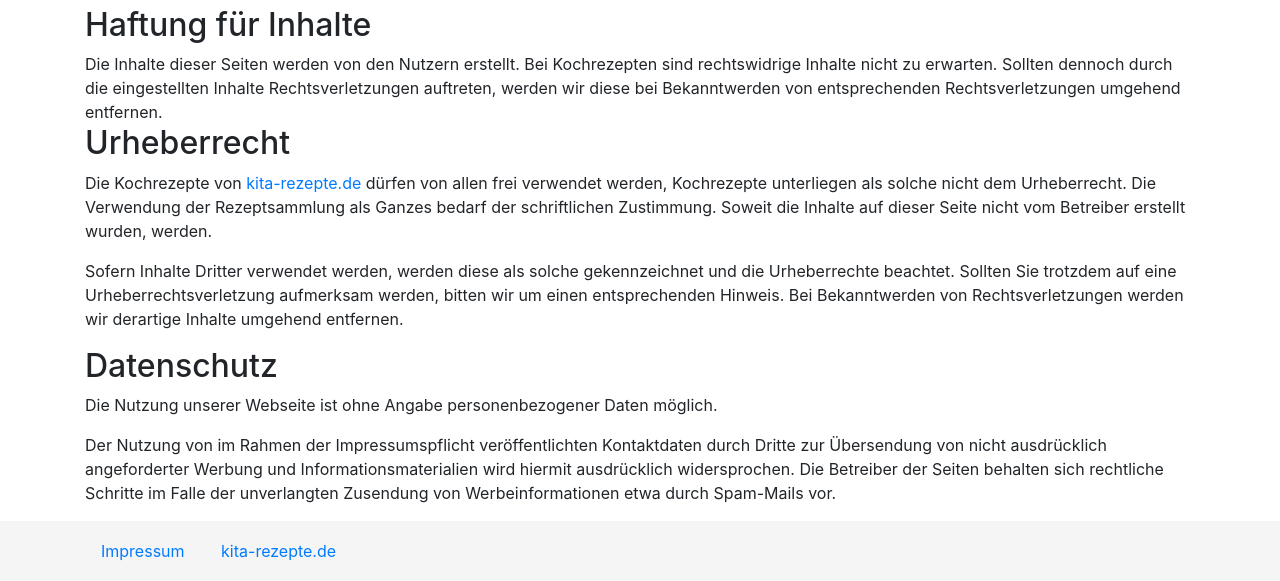
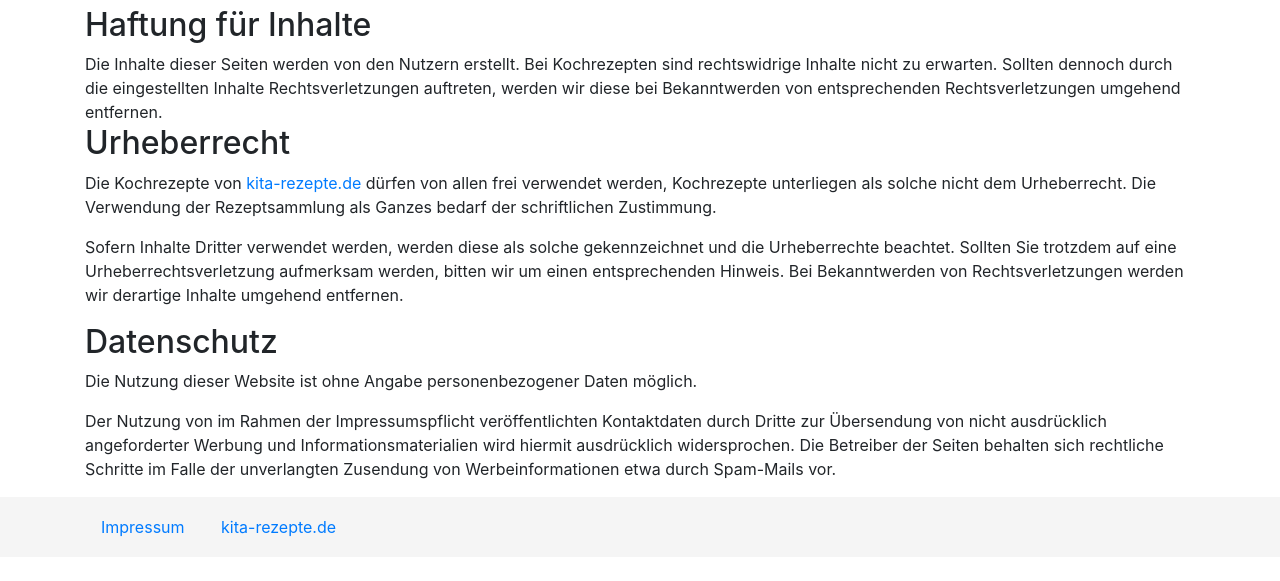
Before and after one commit to jammon/kita-rezepte, a Django app: page /impressum/ in a window 1280 px wide. Shown: the part 282-863 px from the top of the page. After the commit the page ends 819 px from the top, so only its background shows below. Run offline with Django 3.2, Linux system fonts and the light colour scheme; data that the repository does not hold is empty; parts of the project's set-up code (start-up, migrations or seed data) failed here and were passed over; some libraries are stand-ins or nearby versions.

Commit message:
Impressum verbessert

```diff
--- a/kitarezepte/rezepte/templates/impressum.html
+++ b/kitarezepte/rezepte/templates/impressum.html
@@ -14,10 +14,10 @@ E-Mail: <a href='mailto:johannes.ammon@gmail.com'>johannes.ammon@gmail.com</a></
 Die Inhalte dieser Seiten werden von den Nutzern erstellt. Bei Kochrezepten sind rechtswidrige Inhalte nicht zu erwarten. Sollten dennoch durch die eingestellten Inhalte Rechtsverletzungen auftreten, werden wir diese bei Bekanntwerden von entsprechenden Rechtsverletzungen umgehend entfernen.
 <h2>Urheberrecht</h2>
 <p>Die Kochrezepte von <a href="https://kita-rezepte.de">kita-rezepte.de</a> dürfen von allen frei verwendet werden, Kochrezepte unterliegen als solche nicht dem Urheberrecht.
-Die Verwendung der Rezeptsammlung als Ganzes bedarf der schriftlichen Zustimmung. Soweit die Inhalte auf dieser Seite nicht vom Betreiber erstellt wurden, werden.</p>
+Die Verwendung der Rezeptsammlung als Ganzes bedarf der schriftlichen Zustimmung. </p>
 <p>Sofern Inhalte Dritter verwendet werden, werden diese als solche gekennzeichnet und die Urheberrechte beachtet. Sollten Sie trotzdem auf eine Urheberrechtsverletzung aufmerksam werden, bitten wir um einen entsprechenden Hinweis. Bei Bekanntwerden von Rechtsverletzungen werden wir derartige Inhalte umgehend entfernen.</p>
 <h2>Datenschutz</h2>
-<p>Die Nutzung unserer Webseite ist ohne Angabe personenbezogener Daten möglich.</p>
+<p>Die Nutzung dieser Website ist ohne Angabe personenbezogener Daten möglich.</p>
 <p>Der Nutzung von im Rahmen der Impressumspflicht veröffentlichten Kontaktdaten durch Dritte zur Übersendung von nicht ausdrücklich angeforderter Werbung und Informationsmaterialien wird hiermit ausdrücklich widersprochen. Die Betreiber der Seiten behalten sich rechtliche Schritte im Falle der unverlangten Zusendung von Werbeinformationen etwa durch Spam-Mails vor.</p>
 </div>
 </div>
```
